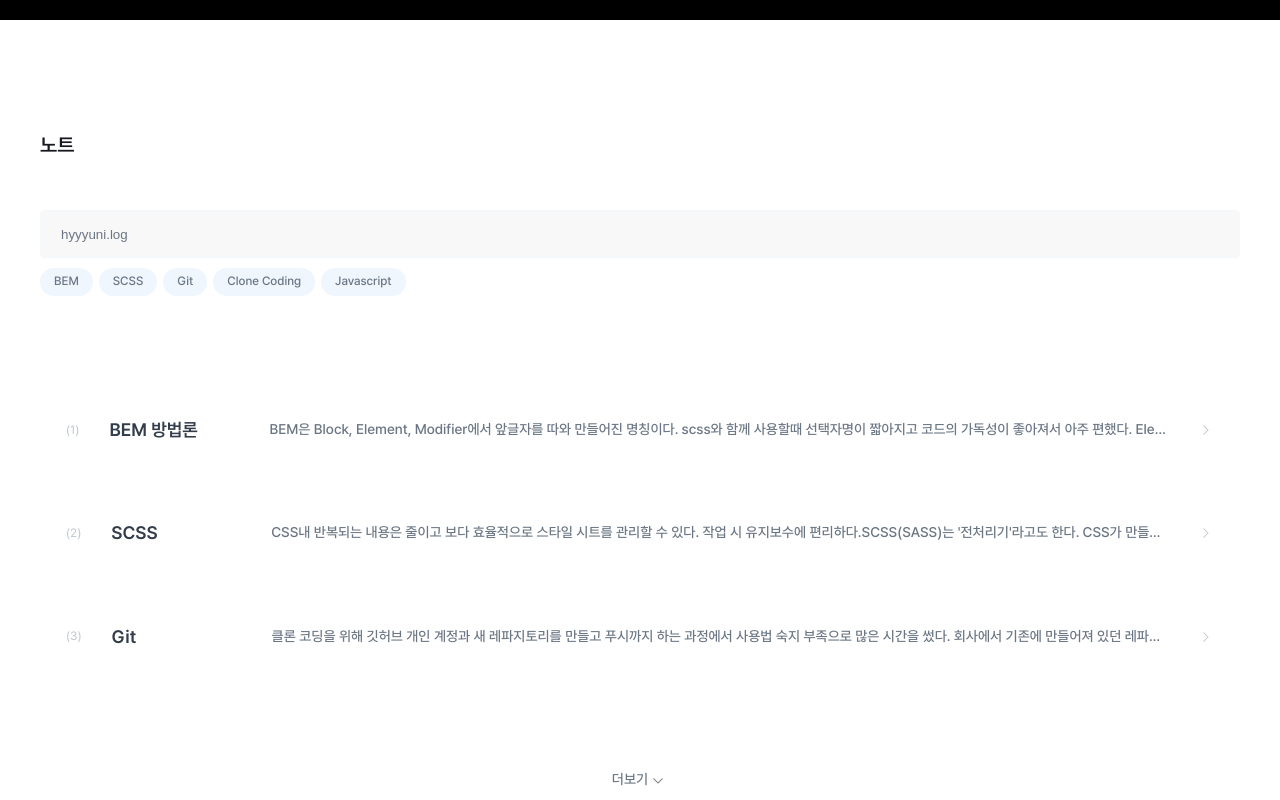
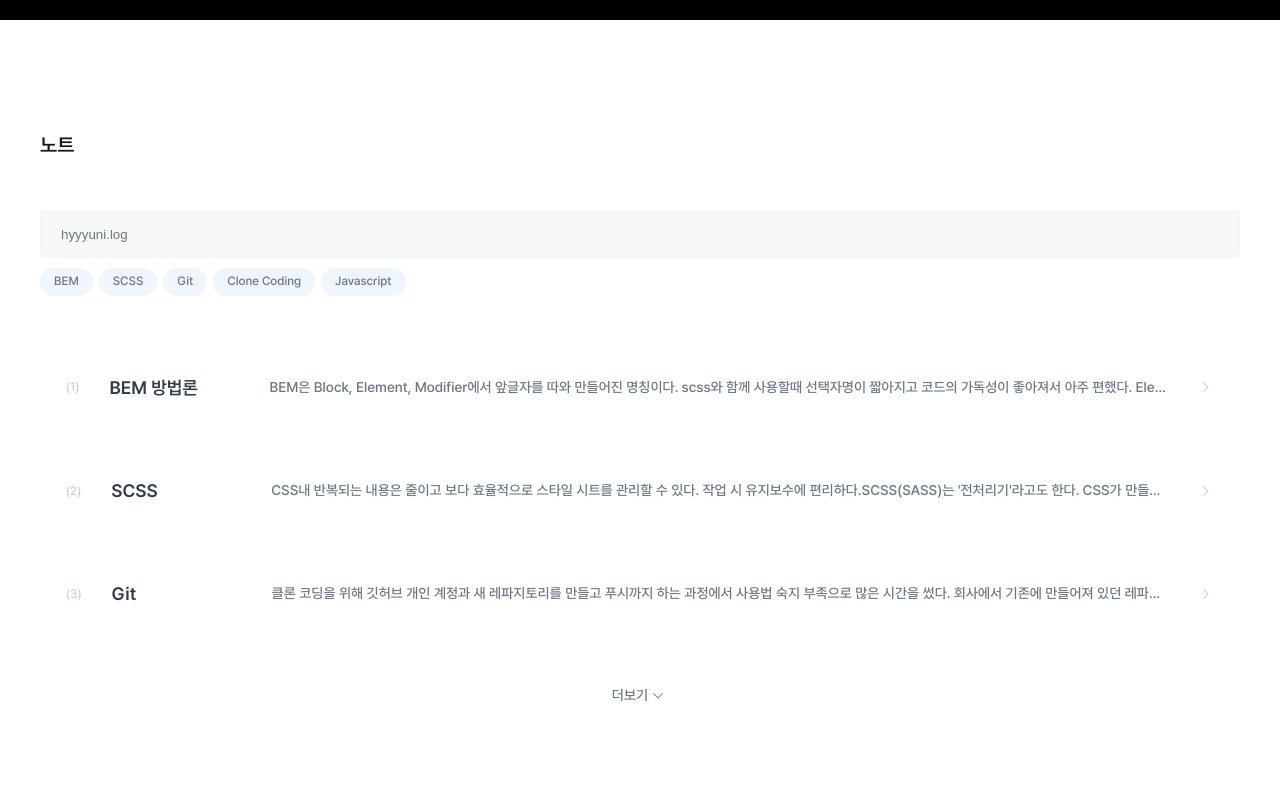
Before and after one commit to johyuni/johyuni.github.io, a React (Create React App) app: page / in a window 1280 px wide. Shown: the part 2380-3180 px from the top of the page. Built offline with nearby package versions, Linux system fonts and the light colour scheme.

Commit message:
수정 : 레이아웃 오류수정정

```diff
--- a/src/assets/styles/common/_common.scss
+++ b/src/assets/styles/common/_common.scss
@@ -41,6 +41,7 @@ html {
     height: 100%;
     margin: 0 auto;
     padding: 0 4rem;
+    box-sizing: border-box;
   }
   &__tit {
     @include txt_header;
--- a/src/assets/styles/pages/_core.scss
+++ b/src/assets/styles/pages/_core.scss
@@ -7,7 +7,7 @@
     display: flex;
     flex-direction: column;
     justify-content: space-between;
-
+    height: calc(100% - 8rem);
     .txt {
       &__tit {
         display: block;
--- a/src/assets/styles/pages/_notes.scss
+++ b/src/assets/styles/pages/_notes.scss
@@ -15,7 +15,8 @@
     margin-top: 5rem;
     display: flex;
     flex-direction: column;
-    justify-content: space-between;
+    height: auto;
+    gap: 4rem;
     .inputbox {
       .input {
         display: block;
```
